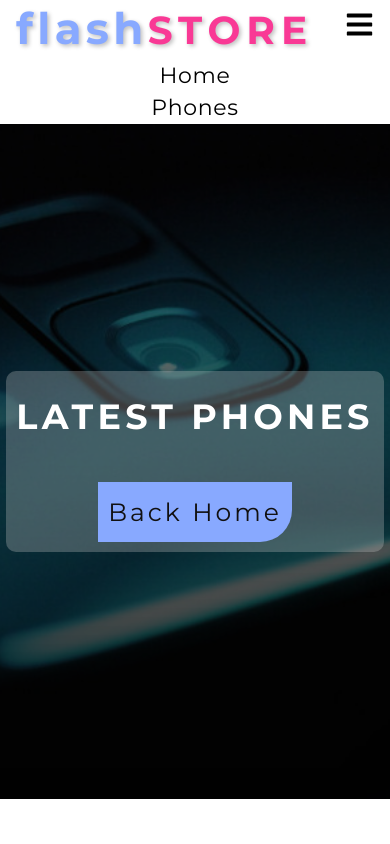
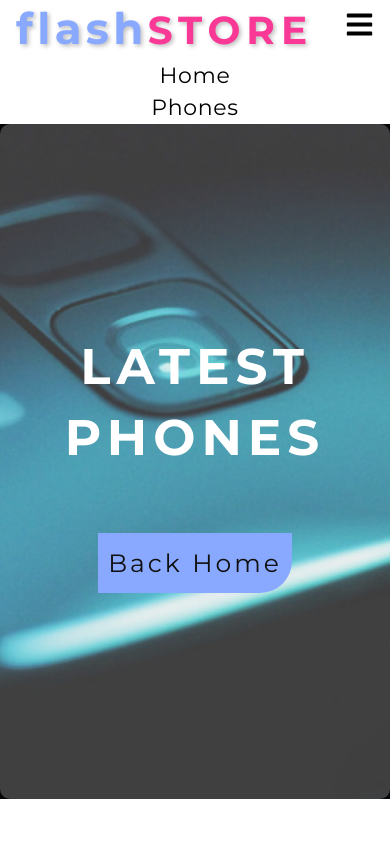
Before and after one commit to AritraLahiri/React-ECommerce-App, a React (Create React App) app: page /phone in a window 390 px wide. Shown: the top 844 px of the page. Built offline with nearby package versions, Linux system fonts and the light colour scheme; no server answers.

Commit message:
made little responsive

```diff
--- a/src/App.css
+++ b/src/App.css
@@ -114,6 +114,7 @@ a {
 }
 
 .banner-head {
+	width: 100%;
 	text-transform: uppercase;
 	font-style: normal;
 	font-weight: bold;
@@ -157,13 +158,15 @@ a {
 
 @media (max-width: 760px) {
 	.banner-head {
-		font-size: 35px;
+		font-size: 50px;
+		margin-bottom: 30px;
 	}
 	.banner-subtitle .btn {
 		font-size: 18px;
 	}
 	.Banner {
-		padding: 10px;
+		width: 100%;
+		height: 100%;
 	}
 }
 
--- a/src/Components/StyledHero/StyleHero.js
+++ b/src/Components/StyledHero/StyleHero.js
@@ -2,15 +2,14 @@ import styled from 'styled-components';
 
 const StyledHero = styled.header`
 	min-height:80vh;
-	${'' /* background: url("${(props) => props.img} ")center/cover no-repeat; */}
-	background: linear-gradient(rgba(0, 0, 0, 0.5), rgba(0, 0, 0, 0.8)), url("${(props) =>
-		props.img} ") center/cover no-repeat;
+	width:100%;
+	height:80vh;
+	background:  url("${(props) => props.img} ") center/cover no-repeat;
 	display: flex;
 	align-items: center;
 	justify-content: center;
 	margin-bottom:120px;
 
-
 `;
 
 export default StyledHero;
--- a/src/Context.js
+++ b/src/Context.js
@@ -11,6 +11,8 @@ class PhoneProvider extends Component {
 		sortedPhones: [],
 		optionValue: 'all',
 		loading: true,
+		currentCheckBox: true,
+		allCheckBox: false,
 		isSortOpen: true
 	};
 
@@ -97,6 +99,7 @@ class PhoneProvider extends Component {
 			const getLowestPrice = oldState.phones.sort((phn1, phn2) => phn1.field.price - phn2.field.price);
 			// console.log(getLowestPrice);
 			this.setState({ sortedPhones: getLowestPrice });
+
 			// console.log(this.state.phones);
 		} else {
 			this.setState((prevState) => {
@@ -158,7 +161,7 @@ class PhoneProvider extends Component {
 		// console.log(type);
 		// console.log(name);
 
-		if (name === 'lowestPrice') this.getLowestPrice(value);
+		if (name === 'lowestPrice') this.getLowestPrice(value, event);
 		else if (name === 'highestPrice') this.getHighestPrice(value);
 		else if (name === 'freeDelivery') this.getFreeDelivery(value);
 		else if (name === 'popular') this.getPopularPhones(value);
@@ -185,6 +188,4 @@ class PhoneProvider extends Component {
 	}
 }
 
-const PhoneConsumer = PhoneContext.Consumer;
-
-export { PhoneProvider, PhoneConsumer, PhoneContext };
+export { PhoneProvider, PhoneContext };
--- a/src/Pages/Single Gadget/SingleGadget.js
+++ b/src/Pages/Single Gadget/SingleGadget.js
@@ -1,5 +1,4 @@
 import React, { useContext } from 'react';
-import Banner from '../../Components/Banner/Banner';
 import StyledHero from '../../Components/StyledHero/StyleHero';
 import { PhoneContext } from '../../Context';
 import Info from '../../Components/Info/Info';
@@ -19,7 +18,7 @@ const SingleGadget = (props) => {
 		return <Redirect to="/error" />;
 	}
 
-	const { ram, warranty, description, extras, freeDelivery, images, name, price } = singlePhone.field;
+	const { ram, warranty, description, extras, freeDelivery, images,  price } = singlePhone.field;
 
 	let singleImages = images.map((img, index) => {
 		return <img src={img} alt="PhoneImage" key={index} />;
@@ -35,9 +34,7 @@ const SingleGadget = (props) => {
 
 	return (
 		<React.Fragment>
-			<StyledHero img={images[0]}>
-				<Banner heading={name} to="/" btnName="back home" />
-			</StyledHero>
+			<StyledHero img={images[0]}>{/* <Banner heading={name} to="/" btnName="back home" /> */}</StyledHero>
 			<Info
 				singleImages={singleImages}
 				description={description}
```
